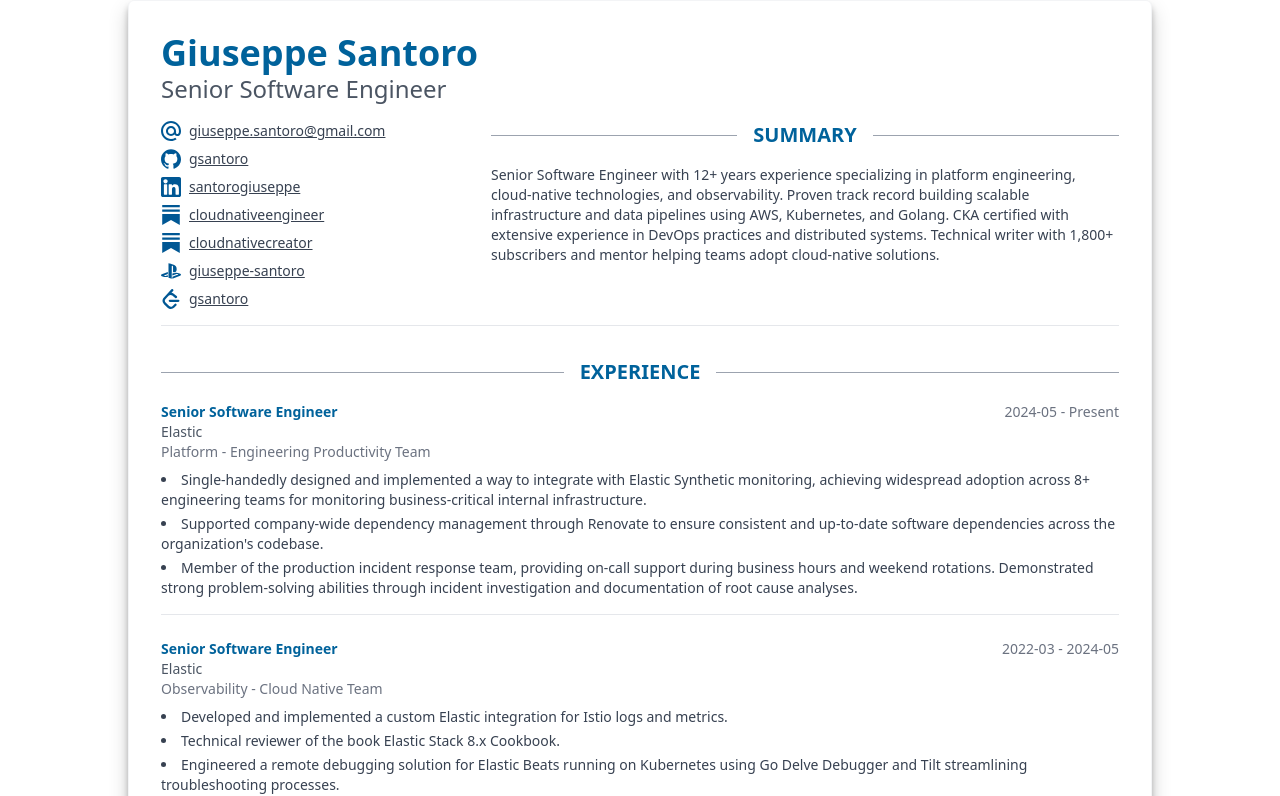
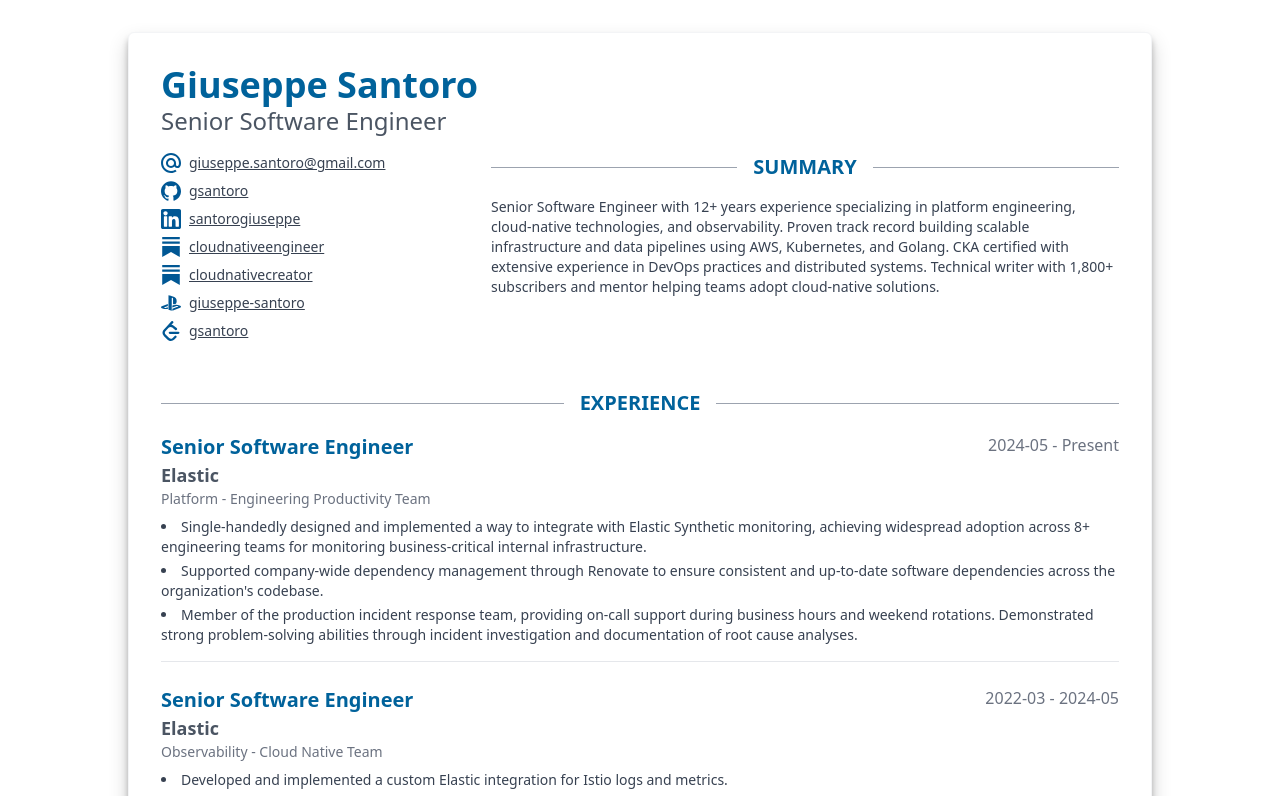
Before and after one commit to bmacharia/resume, a React (Vite) app: page / in a window 1280 px wide. Shown: the top 796 px of the page. Built offline with nearby package versions, Linux system fonts and the light colour scheme.

Commit message:
fixed bottom shadow when printing. changed font size

```diff
--- a/src/App.jsx
+++ b/src/App.jsx
@@ -9,18 +9,35 @@
 
 function App() {
   const [resume, setResume] = useState(null);
+  const [isPrinting, setIsPrinting] = useState(false);
 
   useEffect(() => {
     fetch(`${import.meta.env.BASE_URL}resume.json`)
       .then(res => res.json())
       .then(setResume);
+
+    // Detect print mode
+    const beforePrint = () => setIsPrinting(true);
+    const afterPrint = () => setIsPrinting(false);
+
+    window.addEventListener('beforeprint', beforePrint);
+    window.addEventListener('afterprint', afterPrint);
+
+    return () => {
+      window.removeEventListener('beforeprint', beforePrint);
+      window.removeEventListener('afterprint', afterPrint);
+    };
   }, []);
 
   if (!resume) return <div className="p-8 text-center">Loading...</div>;
 
   return (
-    <div className="text-sm max-w-5xl mx-auto bg-white rounded-md shadow-[0_10px_20px_rgba(0,0,0,0.19),_0_6px_6px_rgba(0,0,0,0.23)] border border-gray-100 p-6 md:p-8 font-sans transform hover:shadow-[0_14px_28px_rgba(0,0,0,0.25),_0_10px_10px_rgba(0,0,0,0.22)] transition-all duration-300 ease-in-out text-[#00629b] print:shadow-none print:border-0 print:p-3 print:max-w-none">
-      <header className="mb-8 border-b pb-4 print:mb-4">
+    <div className={`max-w-5xl mx-auto my-8 mb-12 bg-white rounded-md
+      ${!isPrinting ? 'shadow-[0_10px_20px_rgba(0,0,0,0.19),_0_6px_6px_rgba(0,0,0,0.23)]' : 'shadow-none'}
+      border border-gray-100 p-6 md:p-8 font-sans
+      ${!isPrinting ? 'transform hover:shadow-[0_14px_28px_rgba(0,0,0,0.25),_0_10px_10px_rgba(0,0,0,0.22)] transition-all duration-300 ease-in-out' : ''}
+      text-[#00629b] print:shadow-none print:border-0 print:p-3 print:max-w-none`}>
+      <header className="mb-8 pb-4 print:mb-4">
         <h1 className="text-4xl font-bold print:text-gray-700">{resume.basics.name}</h1>
         <h2 className="text-2xl text-gray-600">{resume.basics.label}</h2>
 
@@ -29,9 +46,7 @@
             <Contact basics={resume.basics} />
           </aside>
           <div className="md:col-span-2 space-y-6 print:col-span-2 print:space-y-3">
-            {/* <p className="text-gray-700">{resume.basics.summary}</p>  */}
             <Summary summary={resume.basics.summary} />
-
           </div>
         </div>
       </header>
@@ -42,6 +57,7 @@
         <Education education={resume.education} />
         <Certification certificates={resume.certificates} />
       </main>
+      <footer className="py-6 mt-8 print:hidden"></footer>
     </div>
   );
 }
--- a/src/components/Contact.jsx
+++ b/src/components/Contact.jsx
@@ -8,7 +8,7 @@
     return (
       <section>
         {/* <h2 className="text-xl font-bold mb-2 uppercase">Contact</h2> */}
-        <div className="space-y-2">
+        <div className="text-sm space-y-2">
           <div className="flex items-center gap-2">
             <img
               src={`${import.meta.env.BASE_URL}icons/email.svg`}
--- a/src/components/Experience.jsx
+++ b/src/components/Experience.jsx
@@ -7,11 +7,14 @@
         <HeaderWithLine title="Experience" />
         <div className="space-y-6">
           {work.map((job, idx) => (
-            <div key={idx} className="border-b pb-4">
+            <div
+              key={idx}
+              className={`${idx !== work.length - 1 ? 'border-b' : ''} pb-4`}
+            >
               <div className="flex flex-col md:flex-row md:justify-between">
                 <div>
-                  <div className="font-semibold">{job.position}</div>
-                  <div className="text-gray-600">{job.company}</div>
+                  <div className="text-xl font-semibold">{job.position}</div>
+                  <div className="text-lg font-semibold text-gray-600">{job.company}</div>
                   {job.team && <div className="text-gray-500 text-sm">{job.team}</div>}
                 </div>
                 <div className="text-gray-500">
@@ -20,7 +23,7 @@
               </div>
               <ul className="list-disc list-inside mt-2 space-y-1">
                 {job.highlights.map((item, i) => (
-                  <li key={i} className="text-gray-700">{item}</li>
+                  <li key={i} className="text-sm text-gray-700">{item}</li>
                 ))}
               </ul>
             </div>
--- a/src/components/Languages.jsx
+++ b/src/components/Languages.jsx
@@ -7,7 +7,7 @@
         <HeaderWithLine title="Languages" />
         <ul className="list-disc list-inside space-y-1">
           {languages.map((lang, idx) => (
-            <li key={idx} className="text-gray-700">
+            <li key={idx} className="text-sm text-gray-700">
               {lang.language} ({lang.fluency})
             </li>
           ))}
--- a/src/components/Skills.jsx
+++ b/src/components/Skills.jsx
@@ -8,7 +8,7 @@
         <ul className="list-disc list-inside space-y-1">
           {skills.map((skill, idx) => (
             <li key={idx} className="text-gray-700">
-              <span className="font-semibold text-gray-700">{skill.name}:</span> {skill.keywords.join(", ")}
+              <span className="text-sm font-semibold text-gray-700">{skill.name}:</span> {skill.keywords.join(", ")}
             </li>
           ))}
         </ul>
--- a/src/components/Summary.jsx
+++ b/src/components/Summary.jsx
@@ -6,7 +6,7 @@
     <section className="print:break-inside-avoid">
       <HeaderWithLine title="Summary" />
       <div className="space-y-4">
-        <p className="text-gray-700">{summary}</p>
+        <p className="text-sm text-gray-700">{summary}</p>
       </div>
     </section>
   );
```
